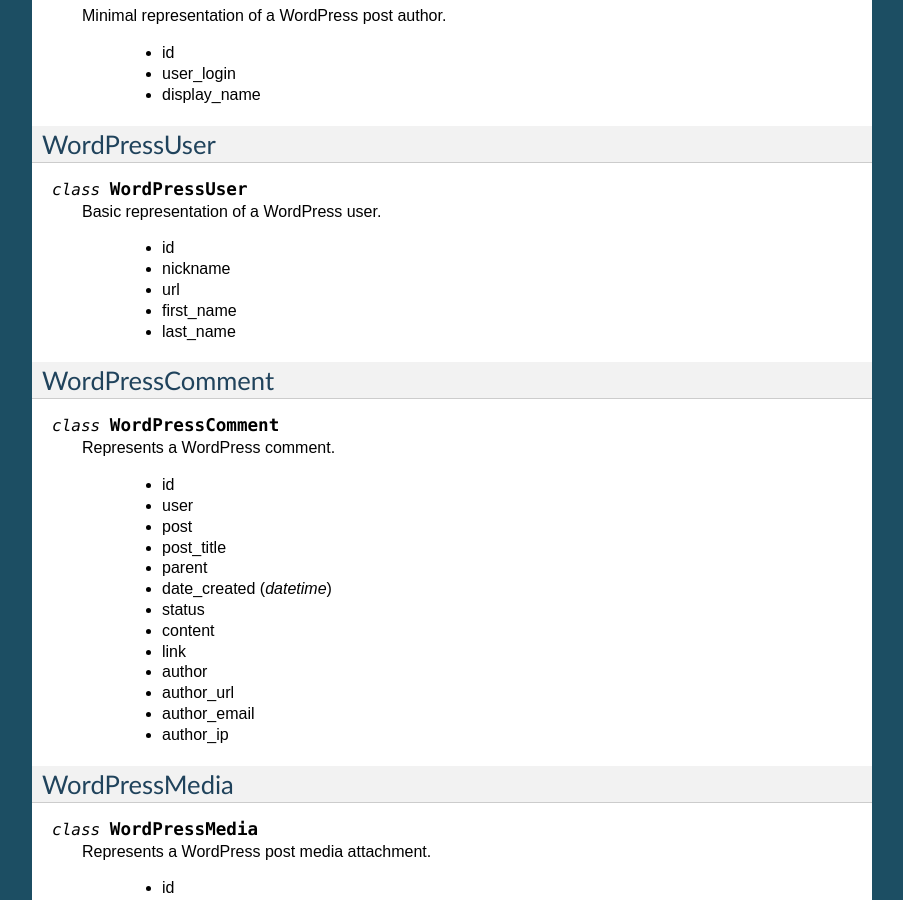
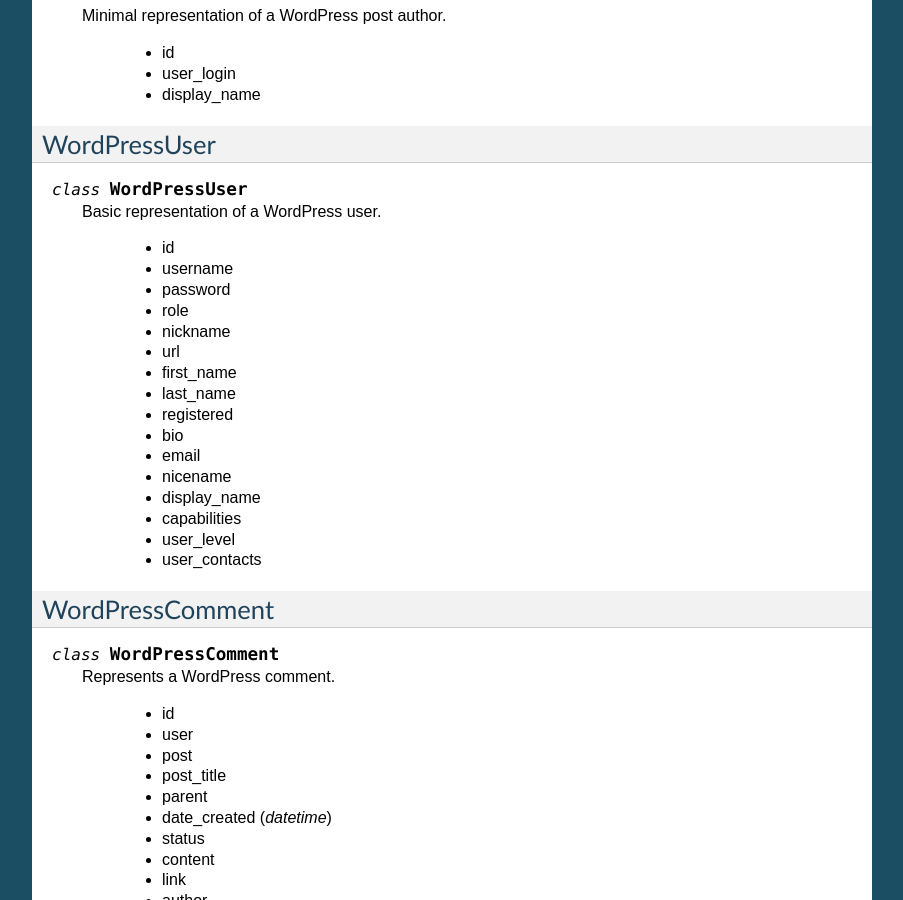
Before and after one commit to maxcutler/python-wordpress-xmlrpc, a Sphinx documentation site: the page built from docs/ref/wordpress.rst, in a window 1280 px wide and 900 px high, scrolled down 2232 px. Shown: the whole window, without its empty margins (198-1101 px from the left). Built offline with Sphinx 7.4.7, drawn with Linux system fonts in a browser that asks for light colours.

Commit message:
Updated docs to cover plugin's users methods.

```diff
--- a/docs/ref/methods.rst
+++ b/docs/ref/methods.rst
@@ -60,6 +60,11 @@
 	.. autoclass:: GetUserInfo()
 	.. autoclass:: GetUsersBlogs()
 	.. autoclass:: GetAuthors()
+	.. autoclass:: GetUsers([filter, fields])
+	.. autoclass:: GetUser(user_id[, fields])
+	.. autoclass:: NewUser(user)
+	.. autoclass:: EditUser(user_id, user)
+	.. autoclass:: DeleteUser(user_id[, reassign_id])
 
 methods.media
 -------------
--- a/docs/ref/wordpress.rst
+++ b/docs/ref/wordpress.rst
@@ -121,10 +121,21 @@
 	Basic representation of a WordPress user.
 
 		* id
+		* username
+		* password
+		* role
 		* nickname
 		* url
 		* first_name
 		* last_name
+		* registered
+		* bio
+		* email
+		* nicename
+		* display_name
+		* capabilities
+		* user_level
+		* user_contacts
 
 WordPressComment
 ----------------
```
Also changed, not shown: 1 other file.
